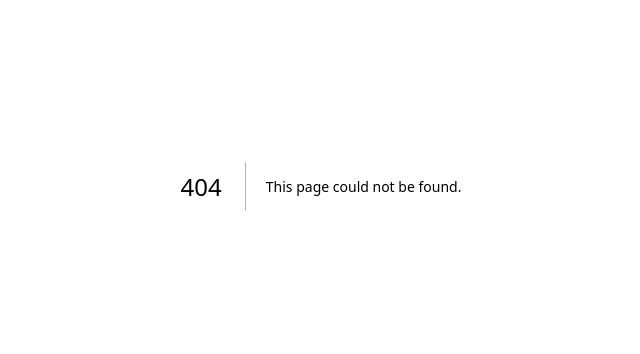
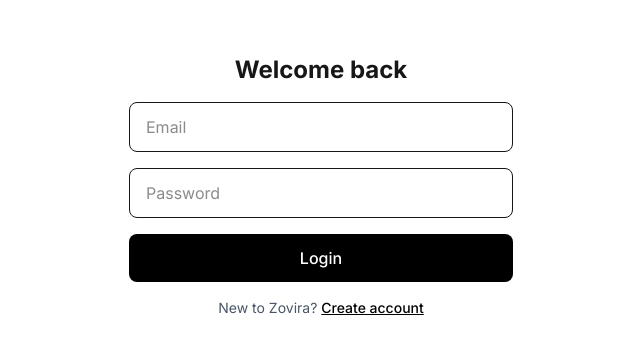
Before and after one commit to Ankkusawant/buldingwithnetlify, a Next.js app: page /login in a window 1280 px wide. Before the commit this address had no page. Shown: the part 214-568 px from the top of the page, without its empty margins (319-959 px from the left). Built offline with nearby package versions, Linux system fonts and the light colour scheme.

Commit message:
Create page.tsx

```diff
--- /dev/null
+++ b/app/login/page.tsx
@@ -0,0 +1,71 @@
+'use client'
+import { useState } from 'react'
+import { useRouter } from 'next/navigation'
+import Link from 'next/link'
+
+export default function LoginPage() {
+  const router = useRouter()
+  const [form, setForm] = useState({ email: '', password: '' })
+  const [error, setError] = useState('')
+  const [loading, setLoading] = useState(false)
+
+  async function submit(e: React.FormEvent) {
+    e.preventDefault()
+    setLoading(true)
+    setError('')
+    const res = await fetch('/api/auth/login', {
+      method: 'POST',
+      headers: { 'Content-Type': 'application/json' },
+      body: JSON.stringify(form),
+    })
+    const data = await res.json()
+    if (!res.ok) {
+      setError(data.error || 'Login failed')
+      setLoading(false)
+      return
+    }
+    router.push('/dashboard')
+  }
+
+  return (
+    <main className="min-h-screen flex items-center justify-center px-6">
+      <form onSubmit={submit} className="w-full max-w-sm space-y-4">
+        <h1 className="text-2xl font-bold text-center">Welcome back</h1>
+
+        {error && <p className="text-red-600 text-sm text-center">{error}</p>}
+
+        <input
+          type="email"
+          required
+          placeholder="Email"
+          value={form.email}
+          onChange={(e) => setForm({ ...form, email: e.target.value })}
+          className="w-full border rounded-lg px-4 py-3"
+        />
+        <input
+          type="password"
+          required
+          placeholder="Password"
+          value={form.password}
+          onChange={(e) => setForm({ ...form, password: e.target.value })}
+          className="w-full border rounded-lg px-4 py-3"
+        />
+
+        <button
+          type="submit"
+          disabled={loading}
+          className="w-full bg-black text-white py-3 rounded-lg font-medium disabled:opacity-50"
+        >
+          {loading ? 'Signing in…' : 'Login'}
+        </button>
+
+        <p className="text-sm text-center text-gray-600">
+          New to Zovira?{' '}
+          <Link href="/register" className="text-black font-medium underline">
+            Create account
+          </Link>
+        </p>
+      </form>
+    </main>
+  )
+}
```
